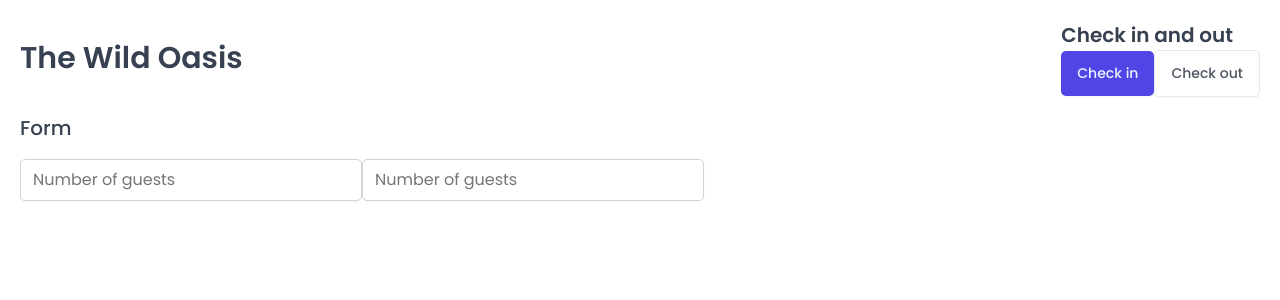
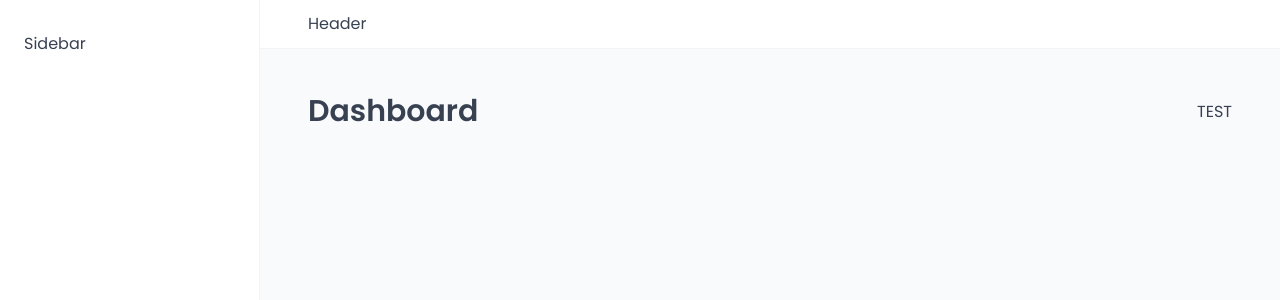
Before and after one commit to web223dev/the-wild-oasis, a React (Vite) app: page /dashboard in a window 1280 px wide. Shown: the top 300 px of the page. Built offline with nearby package versions, Linux system fonts and the light colour scheme; a web font is replaced by a local one.

Commit message:
install RRD, add Applayout, Header, Sidebar and Styles

```diff
--- a/package.json
+++ b/package.json
@@ -12,6 +12,7 @@
   "dependencies": {
     "react": "^18.3.1",
     "react-dom": "^18.3.1",
+    "react-router-dom": "^6.26.1",
     "styled-components": "^6.1.12"
   },
   "devDependencies": {
--- a/src/App.jsx
+++ b/src/App.jsx
@@ -1,41 +1,34 @@
-import styled from 'styled-components';
+import { BrowserRouter, Navigate, Route, Routes } from 'react-router-dom';
+import Dashboard from './pages/Dashboard';
+import Bookings from './pages/Bookings';
+import Cabins from './pages/Cabins';
+import Settings from './pages/Settings';
+import Login from './pages/Login';
+import PageNotFound from './pages/PageNotFound';
+import Account from './pages/Account';
+import NewUsers from './pages/Users';
 import GlobalStyles from './styles/GlobalStyles';
-import Button from './ui/Button';
-import Input from './ui/Input';
-import Heading from './ui/Heading';
-import Row from './ui/Row';
+import AppLayout from './ui/AppLayout';
 
-const StyledApp = styled.main`
-  /* background-color: orangered; */
-  padding: 20px;
-`;
 function App() {
   return (
     <>
       <GlobalStyles />
-      <StyledApp>
-        <Row>
-          <Row type='horizontal'>
-            <Heading as='h1'>The Wild Oasis</Heading>
-
-            <div>
-              <Heading as='h2'>Check in and out</Heading>
-              <Button onClick={() => alert('Check in')}>Check in</Button>
-              <Button variation='secondary' size='medium' onClick={() => alert('Check out')}>
-                Check out
-              </Button>
-            </div>
-          </Row>
-
-          <Row>
-            <Heading as='h3'>Form</Heading>
-            <form>
-              <Input type='number' placeholder='Number of guests' />
-              <Input type='number' placeholder='Number of guests' />
-            </form>
-          </Row>
-        </Row>
-      </StyledApp>
+      <BrowserRouter>
+        <Routes>
+          <Route element={<AppLayout />}>
+            <Route index element={<Navigate replace to='dashboard' />} />
+            <Route path='dashboard' element={<Dashboard />} />
+            <Route path='bookings' element={<Bookings />} />
+            <Route path='cabins' element={<Cabins />} />
+            <Route path='users' element={<NewUsers />} />
+            <Route path='settings' element={<Settings />} />
+            <Route path='account' element={<Account />} />
+          </Route>
+          <Route path='login' element={<Login />} />
+          <Route path='*' element={<PageNotFound />} />
+        </Routes>
+      </BrowserRouter>
     </>
   );
 }
--- /dev/null
+++ b/src/ui/AppLayout.jsx
@@ -0,0 +1,30 @@
+import { Outlet } from 'react-router-dom';
+import Sidebar from './Sidebar';
+import Header from './Header';
+import styled from 'styled-components';
+
+const StyledAppLayout = styled.div`
+  display: grid;
+  grid-template-columns: 26rem 1fr;
+  grid-template-rows: auto 1fr;
+  height: 100vh;
+`;
+
+const Main = styled.main`
+  background-color: var(--color-grey-50);
+  padding: 4rem 4.8rem 6.8rem;
+`;
+
+function AppLayout() {
+  return (
+    <StyledAppLayout>
+      <Header />
+      <Sidebar />
+      <Main>
+        <Outlet />
+      </Main>
+    </StyledAppLayout>
+  );
+}
+
+export default AppLayout;
--- /dev/null
+++ b/src/ui/Header.jsx
@@ -0,0 +1,13 @@
+import styled from 'styled-components';
+
+const StyledHeader = styled.header`
+  background-color: var(--color-grey-0);
+  padding: 1.2rem 4.8rem;
+  border-bottom: 1px solid var(--color-grey-100);
+`;
+
+function Header() {
+  return <StyledHeader>Header</StyledHeader>;
+}
+
+export default Header;
--- /dev/null
+++ b/src/ui/Sidebar.jsx
@@ -0,0 +1,15 @@
+import styled from 'styled-components';
+
+const StyledSidebar = styled.aside`
+  background-color: var(--color-grey-0);
+  padding: 3.2rem 2.4rem;
+  border-right: 1px solid var(--color-grey-100);
+
+  grid-row: 1 / -1;
+`;
+
+function Sidebar() {
+  return <StyledSidebar>Sidebar</StyledSidebar>;
+}
+
+export default Sidebar;
```
Also changed, not shown: 1 other file (tests, documents, lock files or other folders).
